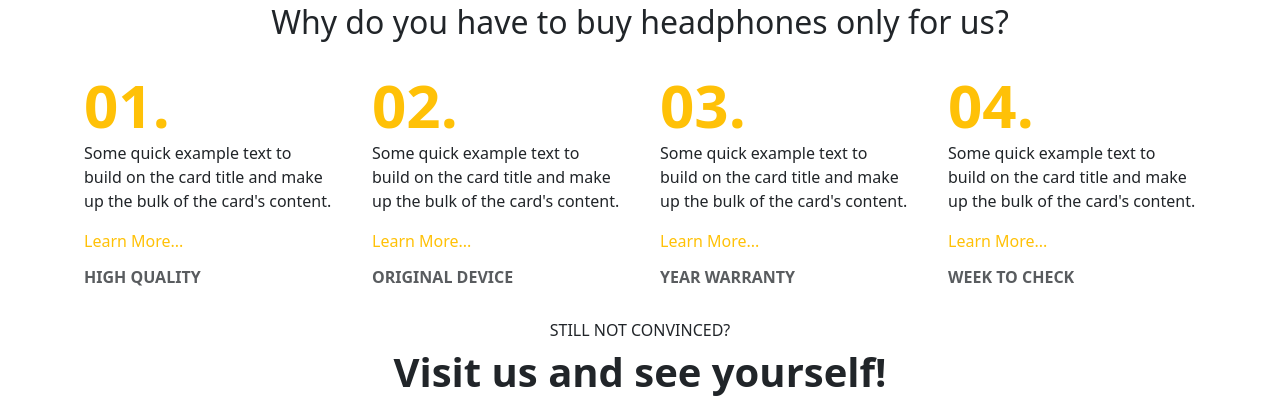
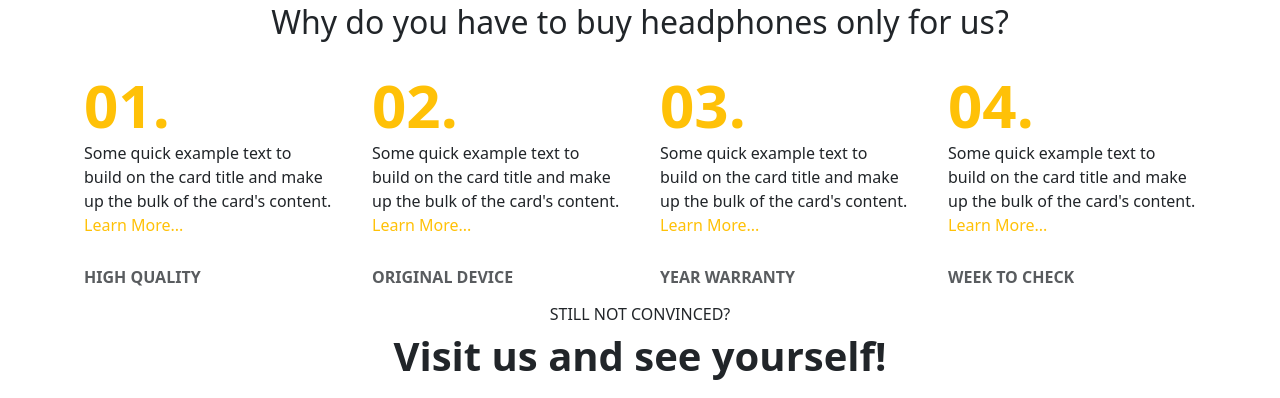
Before and after one commit to saniya262/Headphone-shop---may, a plain HTML site: page index.html in a window 1280 px wide. Shown: the part 2588-2986 px from the top of the page. Drawn offline with nearby package versions, Linux system fonts and the light colour scheme.

Commit message:
card link position changed

```diff
--- a/index.html
+++ b/index.html
@@ -265,8 +265,9 @@
     <div class="card-body">
       <h1 class="card-title text-warning" style="font-size: 60PX; font-weight: 500;"><b>01.</b></h1>
       <h6 class="card-subtitle mb-2 text-body-secondary" >HIGH QUALITY</h6>
-      <p class="card-text">Some quick example text to build on the card title and make up the bulk of the card's content.</p>
-      <a href="#" class="card-link text-warning" style="text-decoration: none;">Learn More...</a>
+      <p class="card-text">Some quick example text to build on the card title and make up the bulk of the card's content. <br>
+        <a href="#" class="card-link text-warning" style="text-decoration: none;">Learn More...</a></p>
+
     </div>
   </div>
 
@@ -275,8 +276,8 @@
     <div class="card-body">
       <h1 class="card-title text-warning" style="font-size: 60PX; font-weight: 500;"><b>02.</b></h1>
       <h6 class="card-subtitle mb-2 text-body-secondary">ORIGINAL DEVICE</h6>
-      <p class="card-text">Some quick example text to build on the card title and make up the bulk of the card's content.</p>
-      <a href="#" class="card-link text-warning" style="text-decoration: none;">Learn More...</a>
+      <p class="card-text">Some quick example text to build on the card title and make up the bulk of the card's content. <br>
+        <a href="#" class="card-link text-warning" style="text-decoration: none;">Learn More...</a></p>
     </div>
   </div>
 
@@ -284,8 +285,9 @@
     <div class="card-body">
       <h1 class="card-title text-warning" style="font-size: 60PX; font-weight: 500;"><b>03.</b></h1>
       <h6 class="card-subtitle mb-2 text-body-secondary">YEAR WARRANTY</h6>
-      <p class="card-text">Some quick example text to build on the card title and make up the bulk of the card's content.</p>
-      <a href="#" class="card-link text-warning" style="text-decoration: none;">Learn More...</a>
+      <p class="card-text">Some quick example text to build on the card title and make up the bulk of the card's content. <br>
+        <a href="#" class="card-link text-warning" style="text-decoration: none;">Learn More...</a></p>
+
     </div>
   </div>
 
@@ -294,8 +296,10 @@
   <div class="card-body">
     <h1 class="card-title text-warning" style="font-size: 60PX; font-weight: 500;"><b>04.</b></h1>
     <h6 class="card-subtitle mb-2 text-body-secondary">WEEK TO CHECK</h6>
-    <p class="card-text">Some quick example text to build on the card title and make up the bulk of the card's content.</p>
-    <a href="#" class="card-link text-warning" style="text-decoration: none;">Learn More...</a>
+    <p class="card-text">Some quick example text to build on the card title and make up the bulk of the card's content.
+      <br><a href="#" class="card-link text-warning" style="text-decoration: none;">Learn More...</a>
+    </p>
+
   </div>
 </div>
 </div>
```
